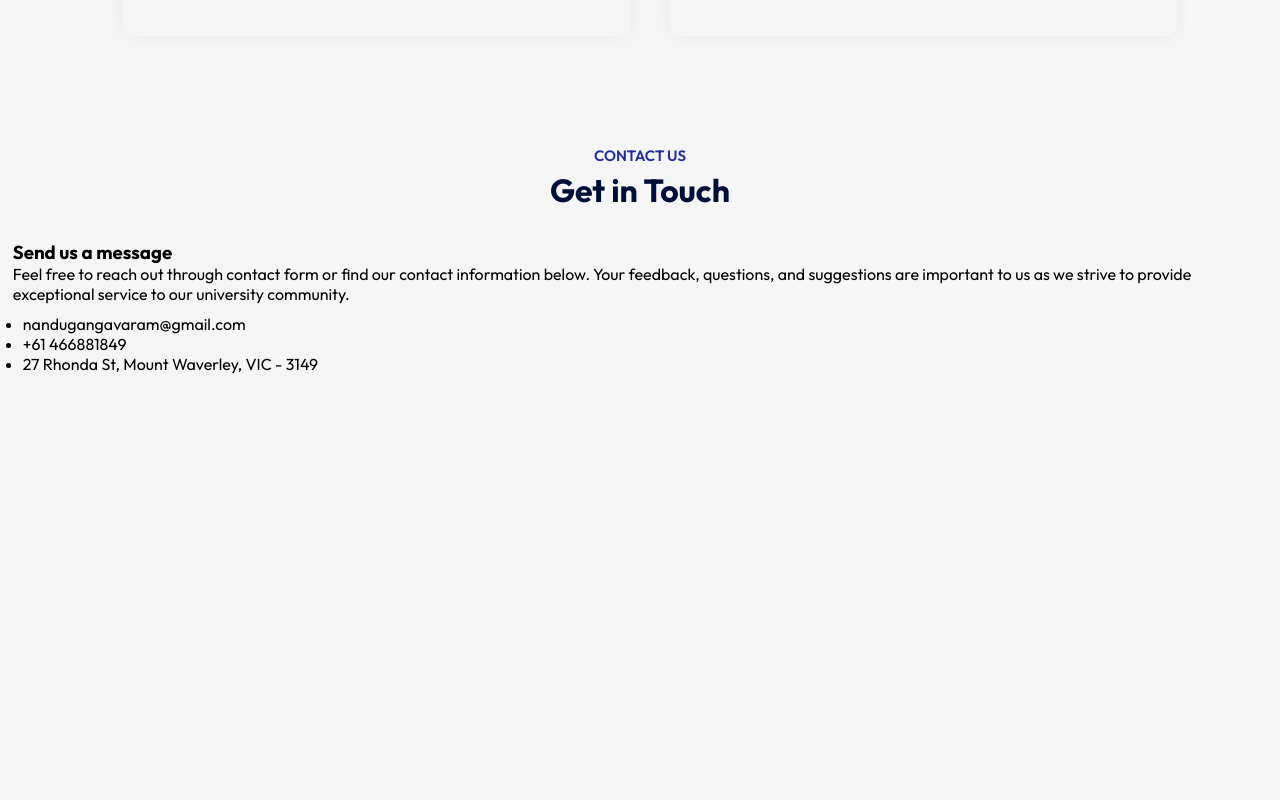
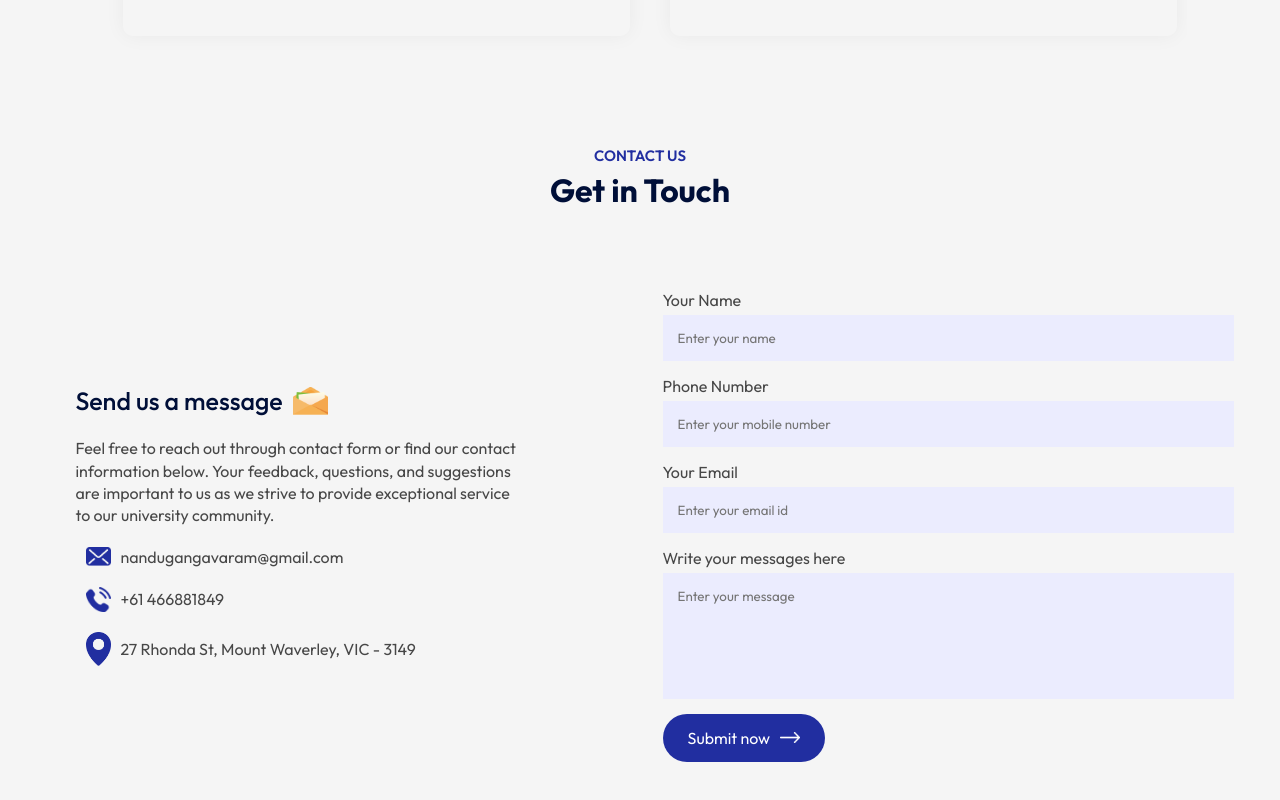
Before and after one commit to nandugangavaram/Educity-App, a React (Vite) app: page / in a window 1280 px wide. Shown: the part 3042-3842 px from the top of the page. Before the commit the page ends 3426 px from the top, so only its background shows below. Built offline with nearby package versions, Linux system fonts and the light colour scheme.

Commit message:
Added Contact Us section

```diff
--- a/src/components/Contact/Contact.css
+++ b/src/components/Contact/Contact.css
@@ -0,0 +1,53 @@
+.contact {
+  margin: 80px auto;
+  max-width: 90%;
+  display: flex;
+  align-items: center;
+  justify-content: space-between;
+}
+.contact-col {
+  flex-basis: 48%;
+  color: #474747;
+}
+.contact-col h3 {
+  color: #000f38;
+  font-weight: 500;
+  font-size: 25px;
+  display: flex;
+  align-items: center;
+  margin-bottom: 20px;
+}
+.contact-col h3 img {
+  width: 35px;
+  margin-left: 10px;
+}
+.contact-col p {
+  max-width: 450px;
+  line-height: 1.4;
+  list-style: 0.3;
+}
+.contact-col ul li {
+  display: flex;
+  align-items: center;
+  margin: 20px 0;
+}
+.contact-col ul li img {
+  width: 25px;
+  margin-right: 10px;
+}
+.contact form input,
+.contact form textarea {
+  display: block;
+  width: 100%;
+  background-color: #ebecfe;
+  padding: 15px;
+  border: 0;
+  outline: 0;
+  margin-bottom: 15px;
+  margin-top: 5px;
+  resize: none;
+}
+.contact-col span {
+  display: block;
+  margin: 20px 0;
+}
--- a/src/components/Contact/Contact.jsx
+++ b/src/components/Contact/Contact.jsx
@@ -1,11 +1,18 @@
 import React from "react";
 import "./Contact.css";
+import white_arrow from "../../assets/images/white-arrow.png";
+import msg_icon from "../../assets/images/msg-icon.png";
+import mail_icon from "../../assets/images/mail-icon.png";
+import phone_icon from "../../assets/images/phone-icon.png";
+import location_icon from "../../assets/images/location-icon.png";
 
 const Contact = () => {
   return (
     <div className="contact">
       <div className="contact-col">
-        <h3>Send us a message</h3>
+        <h3>
+          Send us a message <img src={msg_icon} alt="Message Icon" />
+        </h3>
         <p>
           Feel free to reach out through contact form or find our contact
           information below. Your feedback, questions, and suggestions are
@@ -13,12 +20,56 @@ const Contact = () => {
           university community.
         </p>
         <ul>
-          <li>nandugangavaram@gmail.com</li>
-          <li>+61 466881849</li>
-          <li>27 Rhonda St, Mount Waverley, VIC - 3149</li>
+          <li>
+            <img src={mail_icon} alt="Mail Icon" />
+            nandugangavaram@gmail.com
+          </li>
+          <li>
+            <img src={phone_icon} alt="Phone Icon" />
+            +61 466881849
+          </li>
+          <li>
+            <img src={location_icon} alt="Location Icon" />
+            27 Rhonda St, Mount Waverley, VIC - 3149
+          </li>
         </ul>
       </div>
-      <div className="contact-col"></div>
+      <div className="contact-col">
+        <form>
+          <label>Your Name</label>
+          <input
+            type="text"
+            name="name"
+            placeholder="Enter your name"
+            required
+          />
+          <label>Phone Number</label>
+          <input
+            type="tel"
+            name="phone"
+            placeholder="Enter your mobile number"
+            required
+          />
+          <label>Your Email</label>
+          <input
+            type="text"
+            name="email"
+            placeholder="Enter your email id"
+            required
+          />
+          <label>Write your messages here</label>
+          <textarea
+            name="message"
+            rows="6"
+            placeholder="Enter your message"
+            required
+          ></textarea>
+          <button type="submit" className="btn dark-btn">
+            Submit now <img src={white_arrow} alt="Submit Button" />
+          </button>
+        </form>
+        <span></span>
+      </div>
     </div>
   );
 };
```
Also changed, not shown: src/components/Footer/Footer.css (added), src/components/Footer/Footer.jsx (added).
